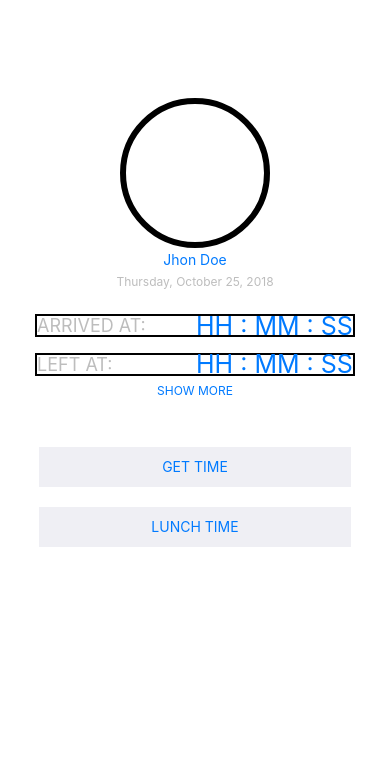
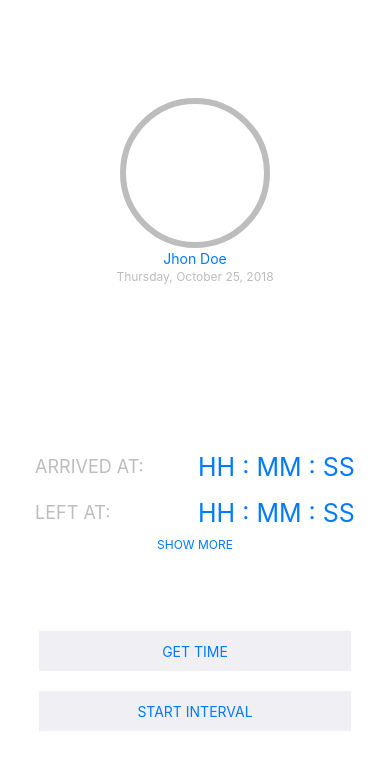
Before and after one commit to GuhPires/e-time-tracker, a React Native app: screen / in a window 390 px wide. Shown: the top 770 px of the page. Built offline with nearby package versions, Linux system fonts and the light colour scheme.

Commit message:
Responsive design

```diff
--- a/components/main/index.js
+++ b/components/main/index.js
@@ -1,25 +1,29 @@
 import React from 'react';
-import { StyleSheet, View, Text, TouchableOpacity } from 'react-native';
+import { StyleSheet, View, SafeAreaView, Text, TouchableOpacity } from 'react-native';
 
 import Timer from '../Timer';
 
 export default class Main extends React.Component {
     render(){
         return (
-            <View style={styles.container}>
-                <View style={styles.photo}></View>
-                <Text style={styles.userData}>Jhon Doe</Text>
-                <Text style={styles.dateLabel}>{new Date().toLocaleDateString('en-US', {weekday: 'long', month: 'long', day: 'numeric', year: 'numeric'})}</Text>
+            <SafeAreaView style={styles.container}>
+                <View style={styles.blockData}>
+                    <View style={styles.photo}></View>
+                    <TouchableOpacity>
+                        <Text style={styles.userData}>Jhon Doe</Text>
+                    </TouchableOpacity>
+                    <Text style={styles.dateLabel}>{new Date().toLocaleDateString('en-US', {weekday: 'long', month: 'long', day: 'numeric', year: 'numeric'})}</Text>
+                </View>
                 <Timer/>
                 <View style={styles.blockWarpper}>
                     <TouchableOpacity style={styles.button} onPress={() => console.log('clicked')}>
                         <Text style={styles.buttonText}>GET TIME</Text>
                     </TouchableOpacity>
                     <TouchableOpacity style={styles.button} onPress={() => console.log('clicked')}>
-                        <Text style={styles.buttonText}>LUNCH TIME</Text>
+                        <Text style={styles.buttonText}>START INTERVAL</Text>
                     </TouchableOpacity>
                 </View>
-            </View>
+            </SafeAreaView>
         )
     }
 }
@@ -28,37 +32,44 @@ const styles = StyleSheet.create({
     container: {
         flex: 1,
         width: '100%',
-        alignItems: 'center',
-        marginTop: '25%'
+        alignItems: 'center'
+    },
+    blockData: {
+        flex: 2,
+        width: '100%',
+        alignItems: 'center'
     },
     photo: {
         width: 150,
         height: 150,
+        marginTop: '25%',
         borderWidth: 6,
-        borderColor: 'black',
-        borderRadius: 100
+        borderColor: '#bdbdbd',
+        borderRadius: 100,
     },
     userData: {
-        marginVertical: 3,
         fontSize: 14,
         color: '#007aff',
+        marginTop: 2
     },
     dateLabel: {
-        marginVertical: 3,
         fontSize: 12,
-        color: '#bdbdbd'
+        color: '#bdbdbd',
+        marginTop: 2
     },
     blockWarpper: {
-        width: '80%',
-        marginVertical: '6%'
+        flex: 1,
+        alignItems: 'center',
+        width: '100%',
+        paddingVertical: '6%'
     },
     button: {
-        width: '100%',
+        width: '80%',
         height: 40,
         marginVertical: 10,
         backgroundColor: '#efeff4',
         alignItems: 'center',
-        justifyContent: 'center',
+        justifyContent: 'center'
     },
     buttonText: {
         fontSize: 14,
--- a/components/timer/index.js
+++ b/components/timer/index.js
@@ -23,20 +23,17 @@ export default class Timer extends React.Component {
 
 const styles = StyleSheet.create({
     timerContainer: {
+        flex: 1,
         width: '100%',
         alignItems: 'center',
-        justifyContent: 'center',
-        marginVertical: '1%'
+        justifyContent: 'center'
     },
     timerWrapper: {
         flexDirection: 'row',
         justifyContent: 'space-between',
         alignItems: 'center',
-        height: '20%',
         width: '82%',
-        marginVertical: '2%',
-        borderWidth: 2,
-        borderColor: 'black'
+        marginVertical: '2%'
     },
     timerLabel: {
         fontSize: 18,
@@ -48,6 +45,7 @@ const styles = StyleSheet.create({
     },
     showMore: {
         fontSize: 12,
-        color: '#007aff'
+        color: '#007aff',
+        marginTop: 2
     }
 })
```
